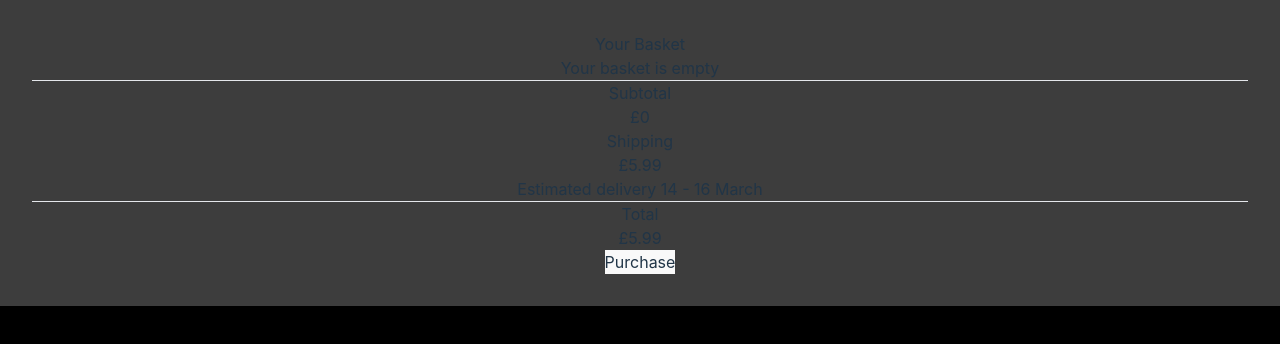
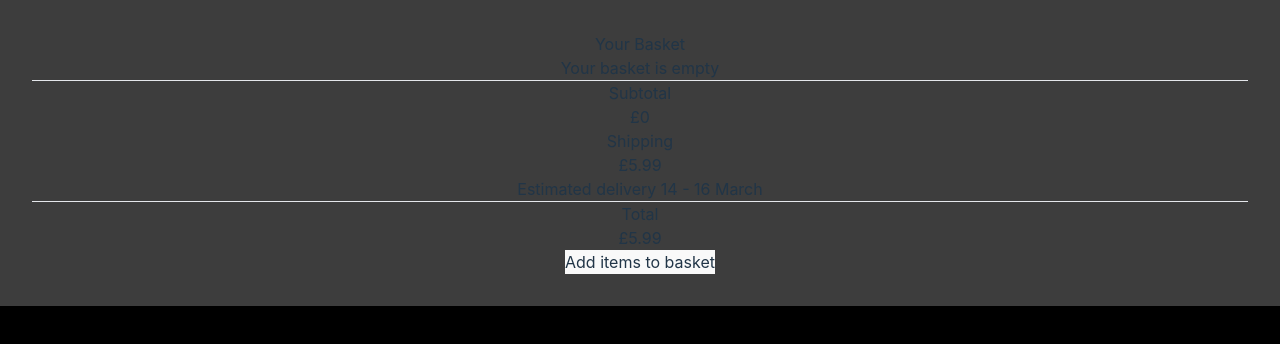
Before and after one commit to mmt-mfe-workgroup/basket, a React (Vite) app: page / in a window 1280 px wide. Shown: the top 344 px of the page. Built offline with nearby package versions, Linux system fonts and the light colour scheme.

Commit message:
Disable button when empty cart

```diff
--- a/src/components/BasketTotal/BasketTotal.tsx
+++ b/src/components/BasketTotal/BasketTotal.tsx
@@ -14,6 +14,10 @@ const BasketTotal = ({
   const subTotal = productCost + deliveryCost;
   const discountAmount = discount ? productCost * discount : 0;
   const basketTotal = discount ? subTotal - discountAmount : subTotal;
+  const purchaseEnabled = productCost > 0;
+  const buttonClass = purchaseEnabled
+    ? 'bg-purple-500 hover:bg-purple-600'
+    : 'bg-gray-300 cursor-not-allowed';
 
   return (
     <div className='mt-6 h-full'>
@@ -25,7 +29,9 @@ const BasketTotal = ({
 
       {voucherCode && (
         <div className='mb-2 flex justify-between'>
-          <p className='text-gray-700'>Discount - <span className="text-sm italic">{voucherCode}</span></p>
+          <p className='text-gray-700'>
+            Discount - <span className='text-sm italic'>{voucherCode}</span>
+          </p>
           <p className='text-red-600'>- £{discountAmount}</p>
         </div>
       )}
@@ -47,10 +53,11 @@ const BasketTotal = ({
         </div>
       </div>
       <button
-        className='mt-6 w-full rounded-md bg-purple-500 py-1.5 font-medium text-blue-50 hover:bg-blue-600'
+        disabled={!purchaseEnabled}
+        className={`mt-6 w-full rounded-md py-1.5 font-medium ${buttonClass} text-purple-50`}
         onClick={onButtonClick}
       >
-        Purchase
+        {purchaseEnabled ? 'Purchase' : 'Add items to basket'}
       </button>
     </div>
   );
```
